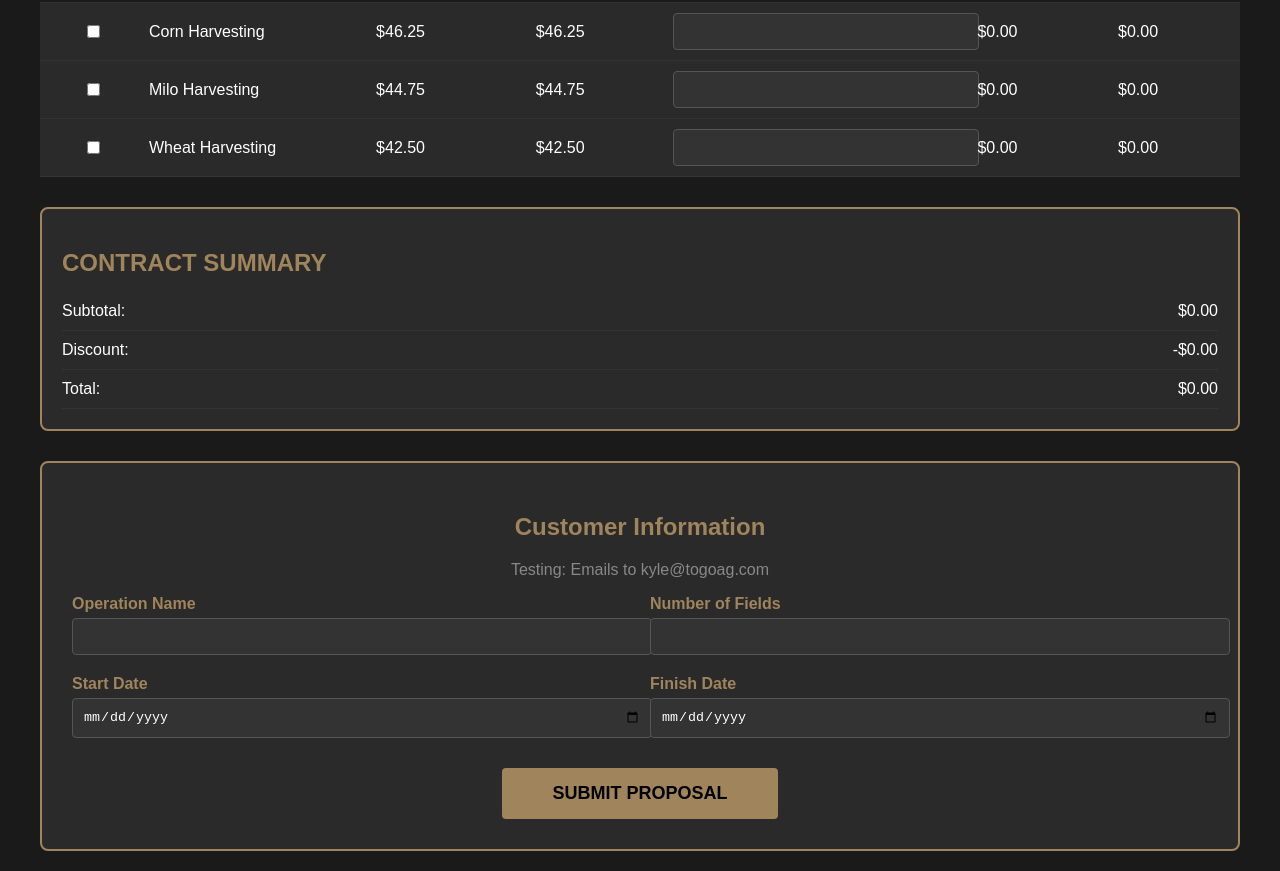
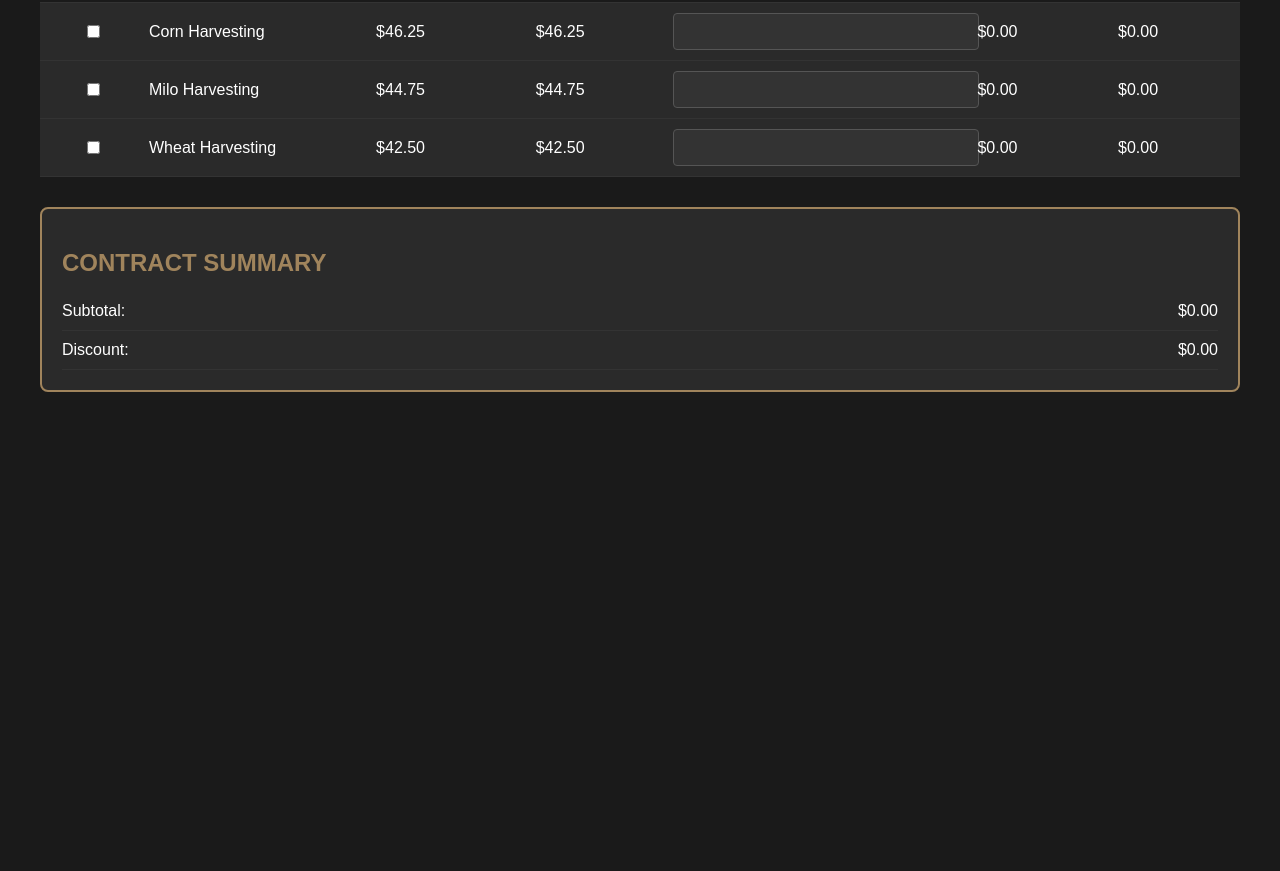
Before and after one commit to mcconnellentllc-cloud/m77ag.com, a plain HTML site: page index.html in a window 1280 px wide. Shown: the part 919-1790 px from the top of the page. After the commit the page ends 1361 px from the top, so only its background shows below. Drawn offline with Linux system fonts and the light colour scheme.

Commit message:
Update index.html

```diff
--- a/index.html
+++ b/index.html
@@ -297,142 +297,4 @@
                 <span>Discount:</span>
                 <span id="discount">$0.00</span>
             </div>
-            <div class="summary-row">
-                <span>Total:</span>
-                <span id="total">$0.00</span>
-            </div>
-        </div>
-
-        <div class="customer-section">
-            <h2>Customer Information</h2>
-            <p style="text-align: center; color: #888;">Testing: Emails to kyle@togoag.com</p>
-            <div class="form-row">
-                <div class="form-group">
-                    <label>Operation Name</label>
-                    <input type="text" id="op-name">
-                </div>
-                <div class="form-group">
-                    <label>Number of Fields</label>
-                    <input type="number" id="fields" min="1">
-                </div>
-            </div>
-            <div class="form-row">
-                <div class="form-group">
-                    <label>Start Date</label>
-                    <input type="date" id="start">
-                </div>
-                <div class="form-group">
-                    <label>Finish Date</label>
-                    <input type="date" id="finish">
-                </div>
-            </div>
-            <button class="submit-btn" onclick="submitForm()">SUBMIT PROPOSAL</button>
-        </div>
-    </div>
-
-    <script type="text/javascript">
-        var rates = [18.75, 21.25, 15.25, 13.50, 28.50, 26.75, 19.25, 9.25, 46.25, 44.75, 42.50];
-        var names = ['Discing', 'Chisel Plow', 'Field Finisher', 'Strip Tillage', 'Corn Planting', 'Milo Planting', 'Small Grain Drilling', 'Fertilizer Application', 'Corn Harvesting', 'Milo Harvesting', 'Wheat Harvesting'];
-
-        function calc() {
-            var a = parseFloat(document.getElementById('acres').value) || 0;
-
-            var d = 0;
-            if (a >= 300) d = 0.14;
-            else if (a >= 200) d = 0.10;
-            else if (a >= 100) d = 0.07;
-
-            var banner = document.getElementById('discount-banner');
-            if (d > 0 && a > 0) {
-                banner.style.display = 'block';
-                document.getElementById('discount-rate').innerHTML = Math.round(d * 100) + '%';
-            } else {
-                banner.style.display = 'none';
-            }
-
-            var total = 0;
-            var saved = 0;
-
-            for (var i = 1; i <= 11; i++) {
-                var rate = rates[i-1];
-                var newRate = rate * (1 - d);
-
-                document.getElementById('r' + i).innerHTML = '$' + newRate.toFixed(2);
-
-                var cb = document.getElementById('s' + i);
-                if (cb && cb.checked && a > 0) {
-                    var custom = parseFloat(document.getElementById('c' + i).value) || 0;
-                    var useRate = custom > 0 ? custom : newRate;
-                    var cost = useRate * a;
-                    var save = (rate - useRate) * a;
-
-                    document.getElementById('t' + i).innerHTML = '$' + cost.toFixed(2);
-                    document.getElementById('sv' + i).innerHTML = '$' + Math.max(0, save).toFixed(2);
-
-                    total += cost;
-                    saved += Math.max(0, save);
-                } else {
-                    document.getElementById('t' + i).innerHTML = '$0.00';
-                    document.getElementById('sv' + i).innerHTML = '$0.00';
-                }
-            }
-
-            document.getElementById('subtotal').innerHTML = '$' + total.toFixed(2);
-            document.getElementById('discount').innerHTML = '-$' + saved.toFixed(2);
-            document.getElementById('total').innerHTML = '$' + total.toFixed(2);
-        }
-
-        function submitForm() {
-            var name = document.getElementById('op-name').value;
-            var fields = document.getElementById('fields').value;
-            var start = document.getElementById('start').value;
-            var finish = document.getElementById('finish').value;
-            var acres = document.getElementById('acres').value;
-            var total = document.getElementById('total').innerHTML;
-
-            if (!name || !fields || !start || !finish) {
-                alert('Please fill all fields');
-                return;
-            }
-
-            var services = [];
-            for (var i = 1; i <= 11; i++) {
-                if (document.getElementById('s' + i).checked) {
-                    services.push(names[i-1] + ': ' + document.getElementById('t' + i).innerHTML);
-                }
-            }
-
-            if (services.length == 0) {
-                alert('Please select services');
-                return;
-            }
-
-            var msg = 'M77 AG PROPOSAL\n\n';
-            msg += 'Operation: ' + name + '\n';
-            msg += 'Fields: ' + fields + '\n';
-            msg += 'Acres: ' + acres + '\n';
-            msg += 'Start: ' + start + '\n';
-            msg += 'Finish: ' + finish + '\n\n';
-            msg += 'Services:\n' + services.join('\n');
-            msg += '\n\nTotal: ' + total;
-
-            var email = 'mailto:kyle@togoag.com?subject=Proposal-' + name;
-            email += '&body=' + encodeURIComponent(msg);
-            window.location.href = email;
-        }
-
-        window.onload = function() {
-            document.getElementById('acres').onchange = calc;
-            document.getElementById('acres').oninput = calc;
-
-            for (var i = 1; i <= 11; i++) {
-                document.getElementById('s' + i).onchange = calc;
-                document.getElementById('c' + i).onchange = calc;
-                document.getElementById('c' + i).oninput = calc;
-            }
-
-            calc();
-        };
-    </script>
-</body>
-</html>
+            <div clas
```
